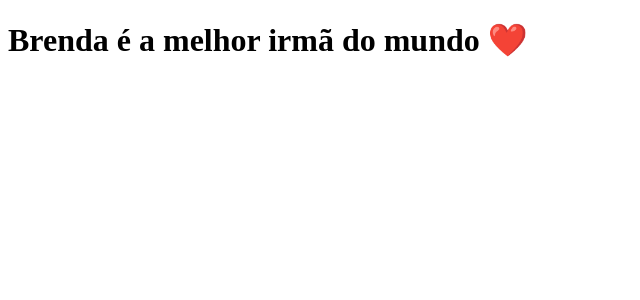
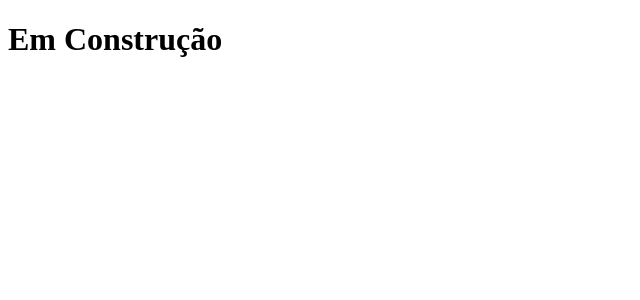
Before and after one commit to VitorHugoOliveiraBarbosa/Clone-tabNews, a Next.js app: page / in a window 1280 px wide. Shown: the top 300 px of the page, without its empty margins (0-640 px from the left). Built offline with nearby package versions, Linux system fonts and the light colour scheme.

Commit message:
Cria página de em construção

```diff
--- a/pages/index.js
+++ b/pages/index.js
@@ -1,4 +1,4 @@
 function Home(){
-    return <h1>Brenda é a melhor irmã do mundo ❤️</h1>
+    return <h1>Em Construção</h1>
 }
 export default Home;
```
